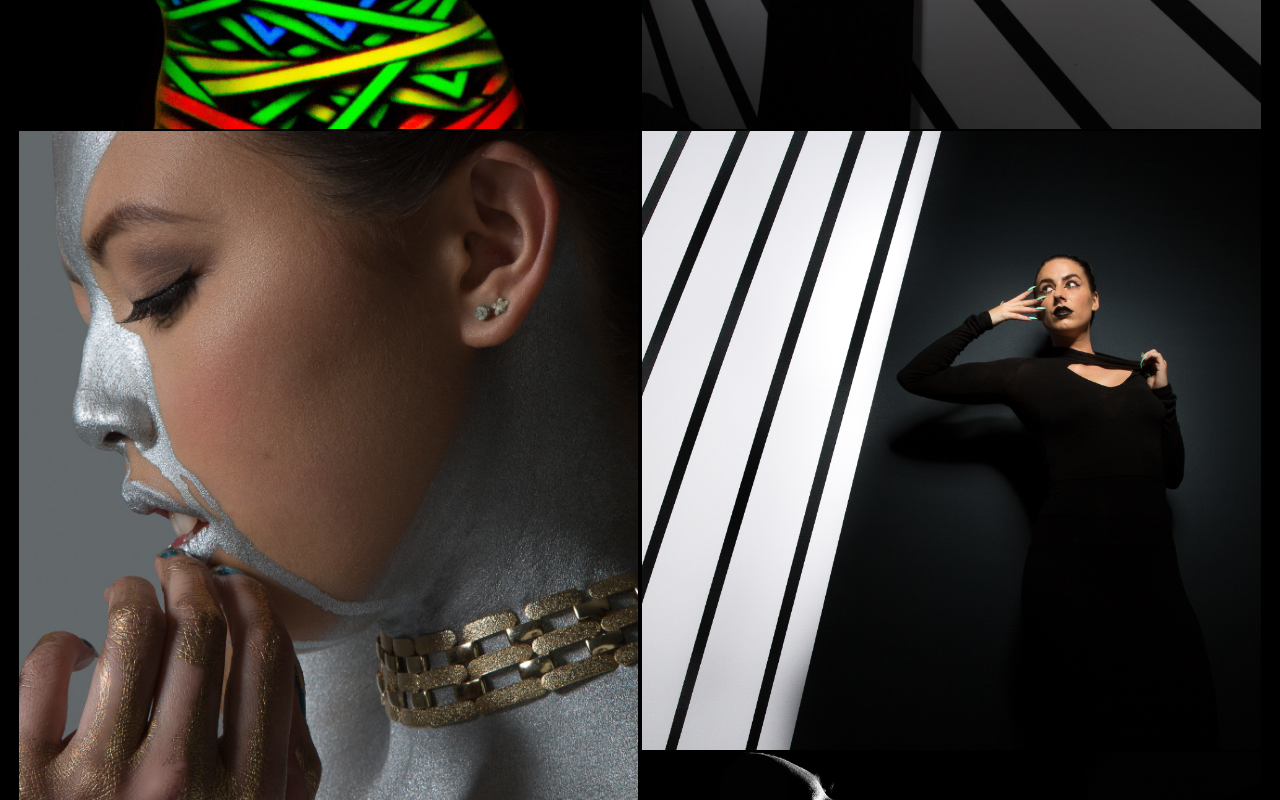
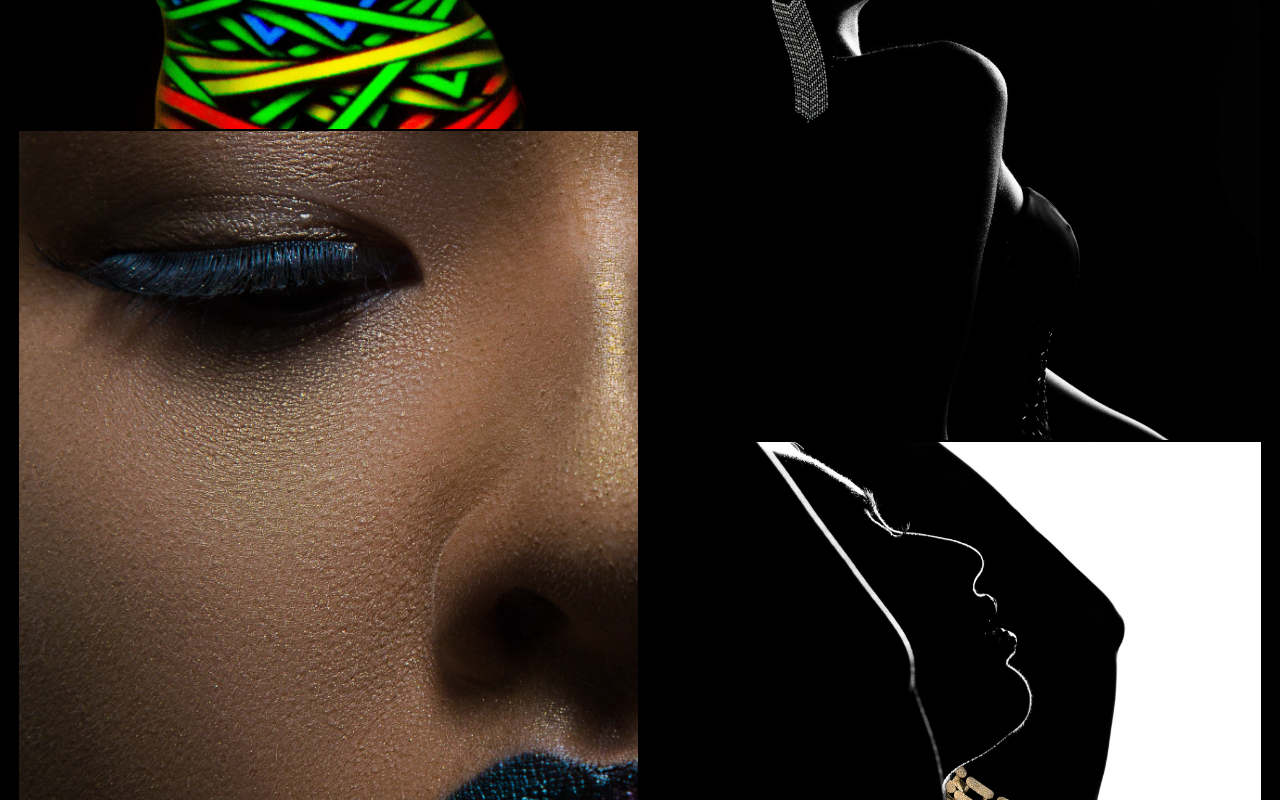
Before and after one commit to mohtav/Vaspaan-Shroff, a plain HTML site: page Pages/Portfolio.html in a window 1280 px wide. Shown: the part 920-1720 px from the top of the page. Drawn offline with Linux system fonts and the light colour scheme; files whose address does not match are found by name; a web font is replaced by a local one.

Commit message:
Removed concept-2

```diff
--- a/Pages/Portfolio.html
+++ b/Pages/Portfolio.html
@@ -102,8 +102,8 @@
                     	   <div class="gal chocolat-parent">
                               <a class="chocolat-image" href="../img/Portfolio/concept-1.jpg">
                                 <img src="../img/Portfolio/concept-1.jpg" class="img-responsive" alt="concept-1"></a>
-                              <a class="chocolat-image" href="../img/Portfolio/concept-2.jpg">
-                                <img src="../img/Portfolio/concept-2.jpg" class="img-responsive" alt="concept-2"></a>
+                              <!-- <a class="chocolat-image" href="../img/Portfolio/concept-2.jpg"> -->
+                                <!-- <img src="../img/Portfolio/concept-2.jpg" class="img-responsive" alt="concept-2"></a> -->
                         			<a class="chocolat-image" href="../img/Portfolio/concept-3.jpg">
                                 <img src="../img/Portfolio/concept-3.jpg" class="img-responsive" alt="concept-3"></a>
                         			<a class="chocolat-image" href="../img/Portfolio/concept-4.jpg">
```
